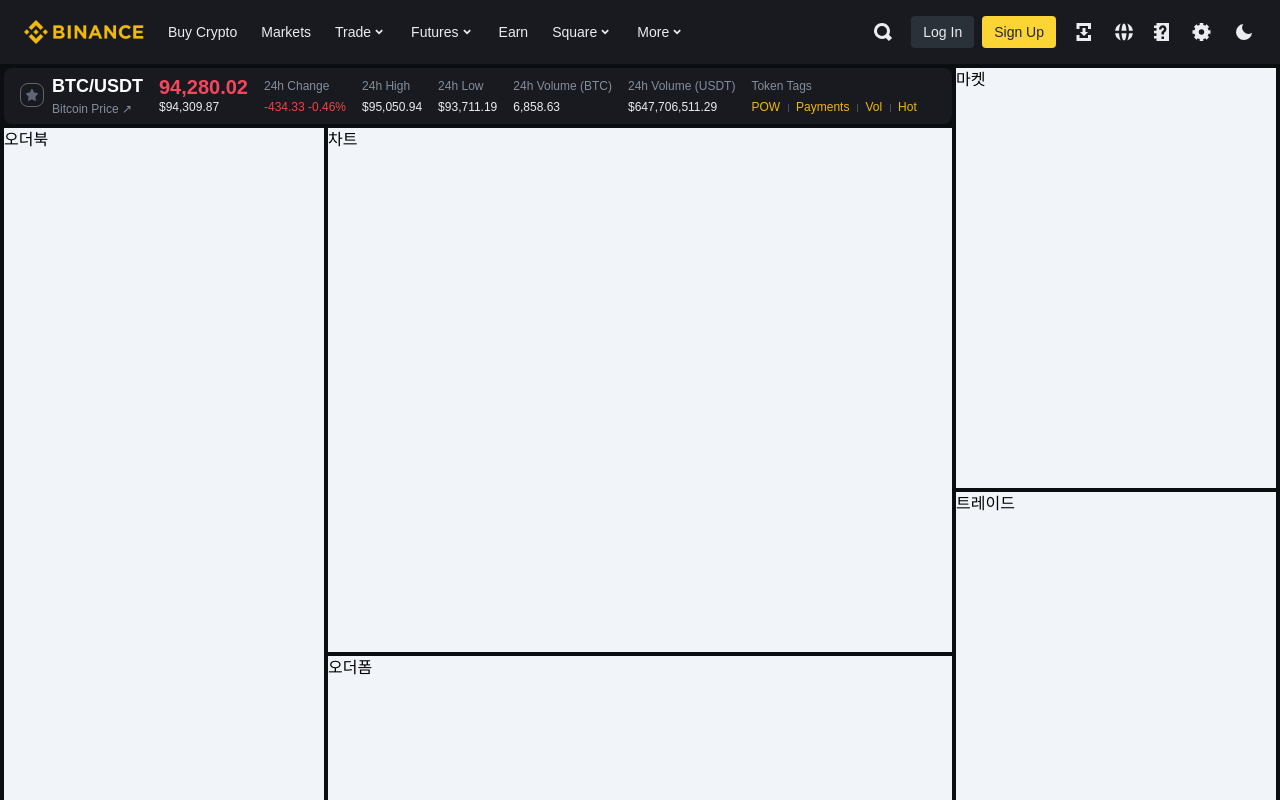
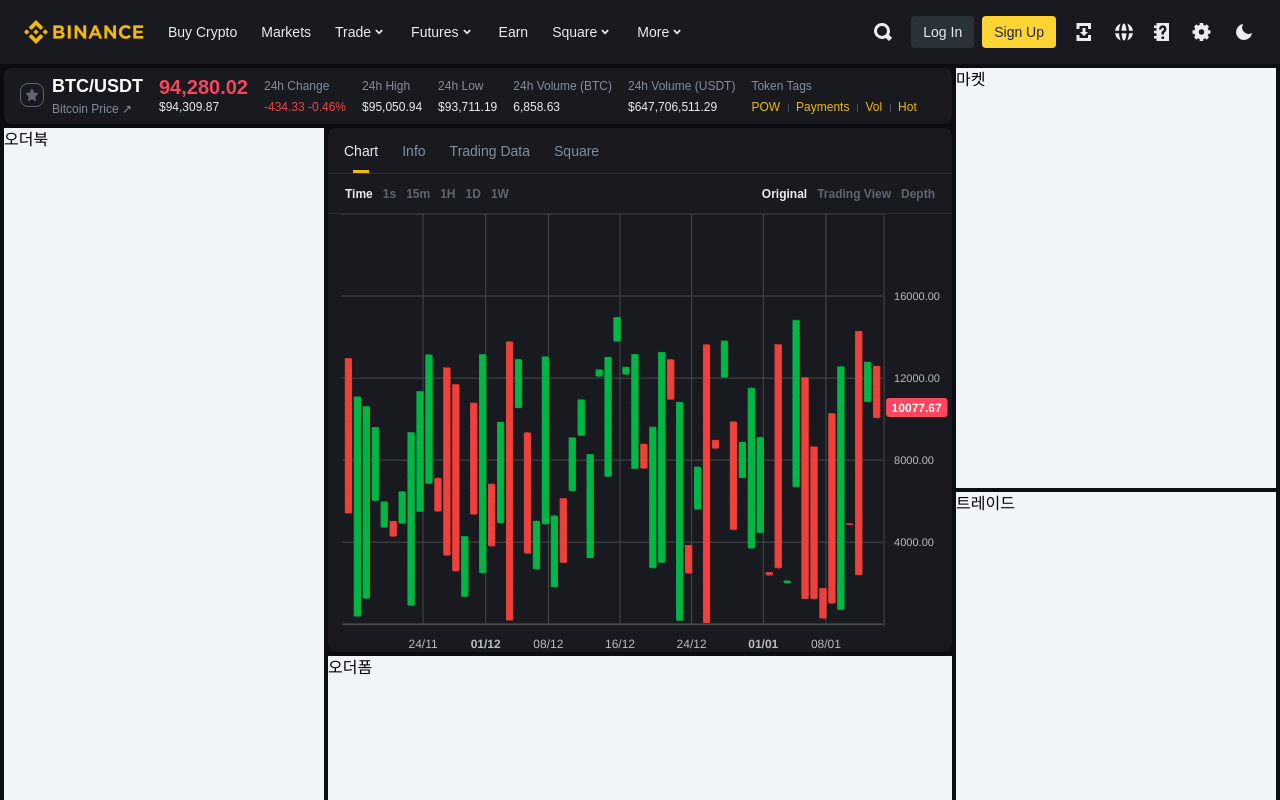
Before and after one commit to ssusa2/Kronon-Labs-Frontend-Recruitment-Task-Web, a Next.js app: page /en/trade/BTCUSDT in a window 1280 px wide. Shown: the top 800 px of the page. Built offline with nearby package versions, Linux system fonts and the light colour scheme; a web font is replaced by a local one.

Commit message:
feat: 차트 라이브러리 구현 및 탭 UI 적용

```diff
--- a/package.json
+++ b/package.json
@@ -11,9 +11,11 @@
   "dependencies": {
     "@heroicons/react": "^2.2.0",
     "@tanstack/react-query": "^5.63.0",
+    "apexcharts": "^4.3.0",
     "autoprefixer": "^10.4.20",
     "next": "15.1.4",
     "react": "^19.0.0",
+    "react-apexcharts": "^1.7.0",
     "react-dom": "^19.0.0",
     "recoil": "^0.7.7"
   },
--- /dev/null
+++ b/src/app/en/trade/BTCUSDT/_component/Chart.tsx
@@ -0,0 +1,244 @@
+'use client'
+
+import dynamic from 'next/dynamic'
+import { useState } from 'react'
+import { ApexOptions } from 'apexcharts'
+import Tabs from '@/components/tabs/Tabs'
+const tabs = [
+  {
+    label: 'Chart',
+    content: <div>Chart Content</div>,
+  },
+  {
+    label: 'Info',
+    content: <div>Info Content</div>,
+  },
+  {
+    label: 'Trading Data',
+    content: <div>Trading Data Content</div>,
+  },
+  {
+    label: 'Square',
+    content: <div>Square Content</div>,
+  },
+]
+
+const ReactApexChart = dynamic(() => import('react-apexcharts'), {
+  ssr: false,
+})
+
+function generateCandleStickData(days = 60) {
+  const data = []
+  const startDate = new Date() // 오늘 날짜 기준
+  startDate.setDate(startDate.getDate() - days)
+
+  for (let i = 0; i < days; i++) {
+    const currentDate = new Date(startDate)
+    currentDate.setDate(startDate.getDate() + i)
+
+    const open = parseFloat((Math.random() * (15000 - 1) + 1).toFixed(2)) // 1~15000 범위
+    const close = parseFloat((Math.random() * (15000 - 1) + 1).toFixed(2)) // 1~15000 범위
+    const high =
+      Math.max(open, close) + parseFloat((Math.random() * 50).toFixed(2)) // high는 open, close보다 높아야 함
+    const low =
+      Math.min(open, close) - parseFloat((Math.random() * 50).toFixed(2)) // low는 open, close보다 낮아야 함
+
+    data.push({
+      x: currentDate,
+      y: [open, high, low, close],
+    })
+  }
+
+  return data
+}
+
+const candleStickData = generateCandleStickData(60)
+
+export default function Chart() {
+  const [state, setState] = useState({
+    series: [
+      {
+        name: 'CandleStick Data',
+        data: [...candleStickData],
+      },
+    ],
+    options: {
+      chart: {
+        toolbar: {
+          show: false,
+        },
+        type: 'candlestick',
+        height: 774,
+      },
+      tooltip: {
+        enabled: true,
+        shared: false,
+        followCursor: false,
+        custom: function () {
+          return ''
+        },
+        theme: 'dark',
+        style: {
+          fontSize: '0px',
+          fontFamily: undefined,
+        },
+      },
+      xaxis: {
+        labels: {
+          style: {
+            colors: '#bcbcbc',
+          },
+
+          format: 'dd/MM',
+          datetimeFormatter: {
+            year: 'yyyy',
+            month: "MM 'yy",
+            day: 'DD MM',
+            hour: 'HH:mm',
+            minute: 'HH:mm:ss',
+            second: 'HH:mm:ss',
+          },
+        },
+        axisTicks: {
+          show: false,
+        },
+        axisBorder: {
+          show: true,
+          color: '#575757',
+          height: 1,
+          width: '100%',
+          offsetX: 0,
+          offsetY: 0,
+        },
+        type: 'datetime',
+        tooltip: {
+          enabled: true,
+          formatter: function (val, opts) {
+            const date = new Date(val)
+            const year = date.getFullYear()
+            const month = String(date.getMonth() + 1).padStart(2, '0') // 월은 0부터 시작하므로 +1
+            const day = String(date.getDate()).padStart(2, '0')
+            const hours = String(date.getHours()).padStart(2, '0')
+            const minutes = String(date.getMinutes()).padStart(2, '0')
+            return `${year}/${month}/${day} ${hours}:${minutes}`
+          },
+        },
+        crosshairs: {
+          width: 1,
+          stroke: {
+            color: '#bcbcbc', // 선 색상
+            dashArray: 4, // 점선 스타일
+          },
+        },
+      },
+
+      yaxis: {
+        forceNiceScale: true,
+        decimalsInFloat: 2,
+        stepSize: 4,
+        tickAmount: 5,
+        labels: {
+          formatter: function (value, index) {
+            return index === 0 || index === 5 ? '' : value.toFixed(2) // 첫 번째와 마지막 라벨은 빈 문자열
+          },
+          style: {
+            colors: '#bcbcbc',
+          },
+        },
+
+        tooltip: {
+          enabled: true,
+          offsetX: -20,
+        },
+        opposite: true, // Y축을 오른쪽으로 이동
+        axisBorder: {
+          show: true, // y축 레이블 옆에 선 표시
+          color: '#494949', // 축의 색상
+          offsetX: -1, // 레이블 옆 선의 위치
+        },
+        crosshairs: {
+          stroke: {
+            color: '#bcbcbc', // 선 색상
+            dashArray: 4, // 점선 스타일
+          },
+        },
+      },
+      grid: {
+        show: true,
+        borderColor: '#494949',
+        position: 'back',
+        strokeDashArray: 0, // 그리드 점선 스타일
+        yaxis: {
+          lines: {
+            show: true,
+          },
+        },
+        padding: {
+          top: -30,
+          bottom: 0,
+        },
+        xaxis: {
+          lines: {
+            show: true,
+          },
+        },
+      },
+
+      annotations: {
+        yaxis: [
+          {
+            y: candleStickData[candleStickData.length - 1].y[3], // 최신 Close 값
+            y2: null,
+            borderColor: 'transparent',
+
+            label: {
+              position: 'right',
+
+              offsetX: 65,
+              borderColor: '#FF4560',
+              style: {
+                color: '#fff',
+                background: '#FF4560',
+                fontSize: '12px',
+                fontWeight: 'bold',
+              },
+              text: `${candleStickData[candleStickData.length - 1].y[3].toFixed(
+                2
+              )}`, // 최신 Close 값 표시
+            },
+          },
+        ],
+      },
+    } as ApexOptions,
+  })
+
+  return (
+    <section className='chart !bg-basicBg card-ui'>
+      <Tabs tabs={tabs} actionButton={<div></div>} />
+      <div className='flex justify-between px-[16px] border-b-line border-b-[1px] min-h-[40px] h-[40px]'>
+        <div className='flex gap-[8px] h-full items-center'>
+          <div className='chart-control-btn active'>Time</div>
+          <div className='chart-control-btn '>1s</div>
+          <div className='chart-control-btn '>15m</div>
+          <div className='chart-control-btn '>1H</div>
+          <div className='chart-control-btn '>1D</div>
+          <div className='chart-control-btn '>1W</div>
+        </div>
+        <div className='flex gap-[8px] h-full items-center'>
+          <div className='chart-control-btn active'>Original</div>
+          <div className='chart-control-btn '>Trading View</div>
+          <div className='chart-control-btn '>Depth</div>
+        </div>
+      </div>
+
+      <div id='chart'>
+        <ReactApexChart
+          type='candlestick'
+          series={state.series}
+          options={state.options}
+          height={442}
+        />
+      </div>
+    </section>
+  )
+}
--- a/src/app/en/trade/BTCUSDT/_component/CoinInfo.tsx
+++ b/src/app/en/trade/BTCUSDT/_component/CoinInfo.tsx
@@ -13,8 +13,6 @@
 
     return () => window.removeEventListener('resize', checkMobile)
   }, [])
-
-  console.log('isMobile', isMobile)
 
   return (
     <section className='subHeader card-ui'>
--- a/src/app/en/trade/BTCUSDT/page.tsx
+++ b/src/app/en/trade/BTCUSDT/page.tsx
@@ -1,4 +1,5 @@
-import CoinInfo from './_component/CoinInfo'
+import CoinInfo from '@/app/en/trade/BTCUSDT/_component/CoinInfo'
+import Chart from '@/app/en/trade/BTCUSDT/_component/Chart'
 
 export default function CoinPage() {
   return (
@@ -8,7 +9,7 @@
       <section className='mobile:hidden orderBook'>오더북</section>
       <section className='orderForm'>오더폼</section>
       <section className='mobile:hidden trades '>트레이드</section>
-      <section className='chart'>차트</section>
+      <Chart />
       <section className='max-1023:hidden marketActivity '>
         마켓액티비티
       </section>
--- a/src/app/globals.css
+++ b/src/app/globals.css
@@ -218,3 +218,42 @@
 .scrollbar-hide::-webkit-scrollbar {
   display: none; /* Chrome, Safari */
 }
+
+.apexcharts-tooltip {
+  background: #f3f3f3;
+  color: orange;
+}
+
+.apexcharts-yaxistooltip {
+  background: #474d57 !important;
+  color: #ffffff !important;
+  border-radius: 4px !important;
+  border: none !important;
+  box-shadow: none !important;
+}
+
+.apexcharts-yaxistooltip::after,
+.apexcharts-yaxistooltip::before {
+  display: none !important;
+}
+
+.apexcharts-xaxistooltip {
+  background: #474d57 !important;
+  color: #ffffff !important;
+  border-radius: 4px !important;
+  border: none !important;
+  box-shadow: none !important;
+}
+
+.apexcharts-xaxistooltip::after,
+.apexcharts-xaxistooltip::before {
+  display: none !important;
+}
+
+.chart-control-btn {
+  @apply text-xsmall text-disabledText leading-[18px] px-[1px] whitespace-nowrap font-[600] cursor-pointer;
+}
+
+.active {
+  @apply text-primaryText;
+}
--- a/src/components/button/BaseButton.tsx
+++ b/src/components/button/BaseButton.tsx
@@ -15,7 +15,6 @@
   disabled = false,
   variant = 'primary',
 }: ButtonProps) {
-  console.log('className', className)
   return (
     <button
       type={type}
--- /dev/null
+++ b/src/components/tabs/Tabs.tsx
@@ -0,0 +1,39 @@
+'use client'
+
+import { useState } from 'react'
+
+interface Tab {
+  label: string
+  content: React.ReactNode
+}
+
+interface TabsProps {
+  tabs: Tab[]
+  actionButton?: React.ReactNode
+}
+
+export default function Tabs({ tabs, actionButton }: TabsProps) {
+  const [activeTab, setActiveTab] = useState(0)
+
+  return (
+    <div className='tabs min-h-[42px] h-[42px] border-b border-line flex items-center px-[16px] justify-between '>
+      {/* 탭 헤더 */}
+      <div className='tab-header flex gap-[24px] h-full'>
+        {tabs.map((tab, index) => (
+          <button
+            key={index}
+            onClick={() => setActiveTab(index)}
+            className={`tab-item text-small h-full border-b-[3px] relative ${
+              activeTab === index
+                ? "text-textPrimary border-transparent after:content-[' '] after:left-[50%] after:translate-x-[-50%]  after:absolute after:bottom-[-3px] after:mx-auto after:my-0 after:bg-textBrand after:h-[3px] after:w-[16px]"
+                : 'text-tertiaryText border-transparent	'
+            }`}
+          >
+            {tab.label}
+          </button>
+        ))}
+      </div>
+      {actionButton}
+    </div>
+  )
+}
```
Also changed, not shown: 1 other file (tests, documents, lock files or other folders).
